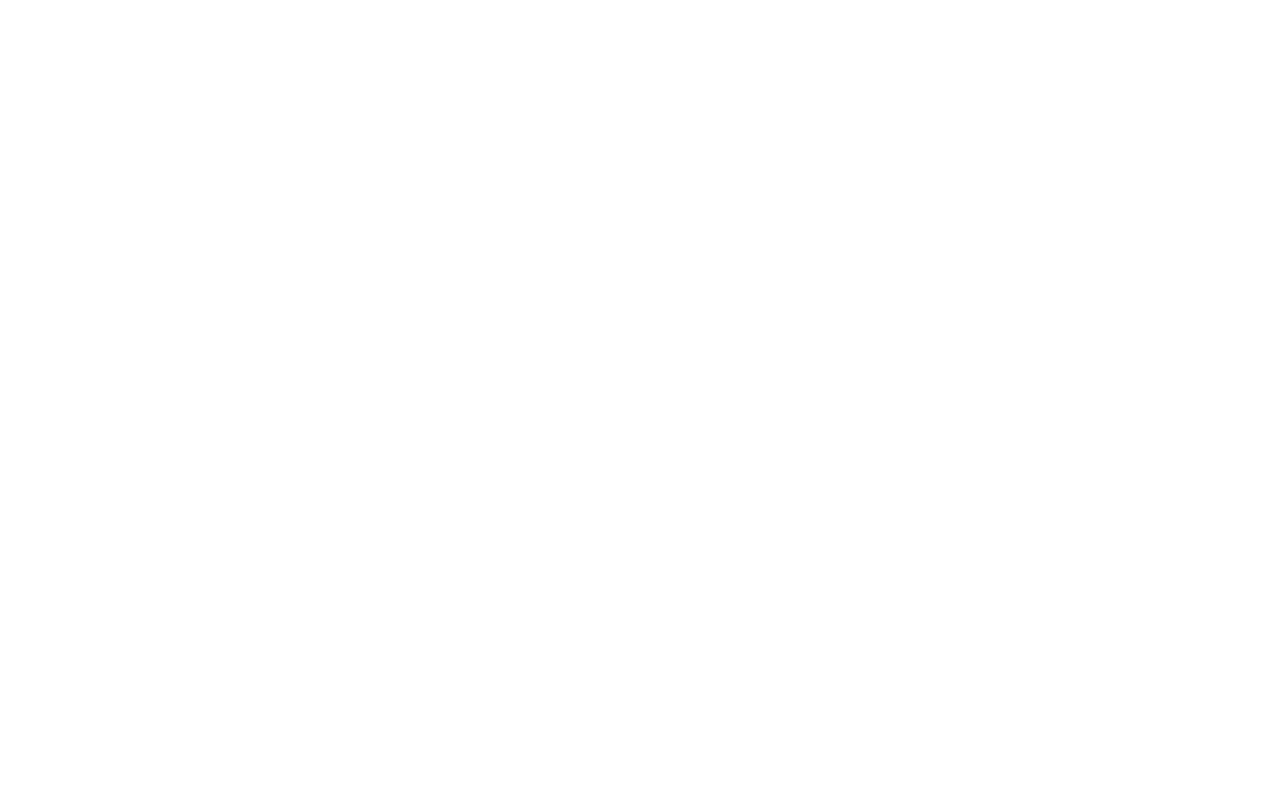
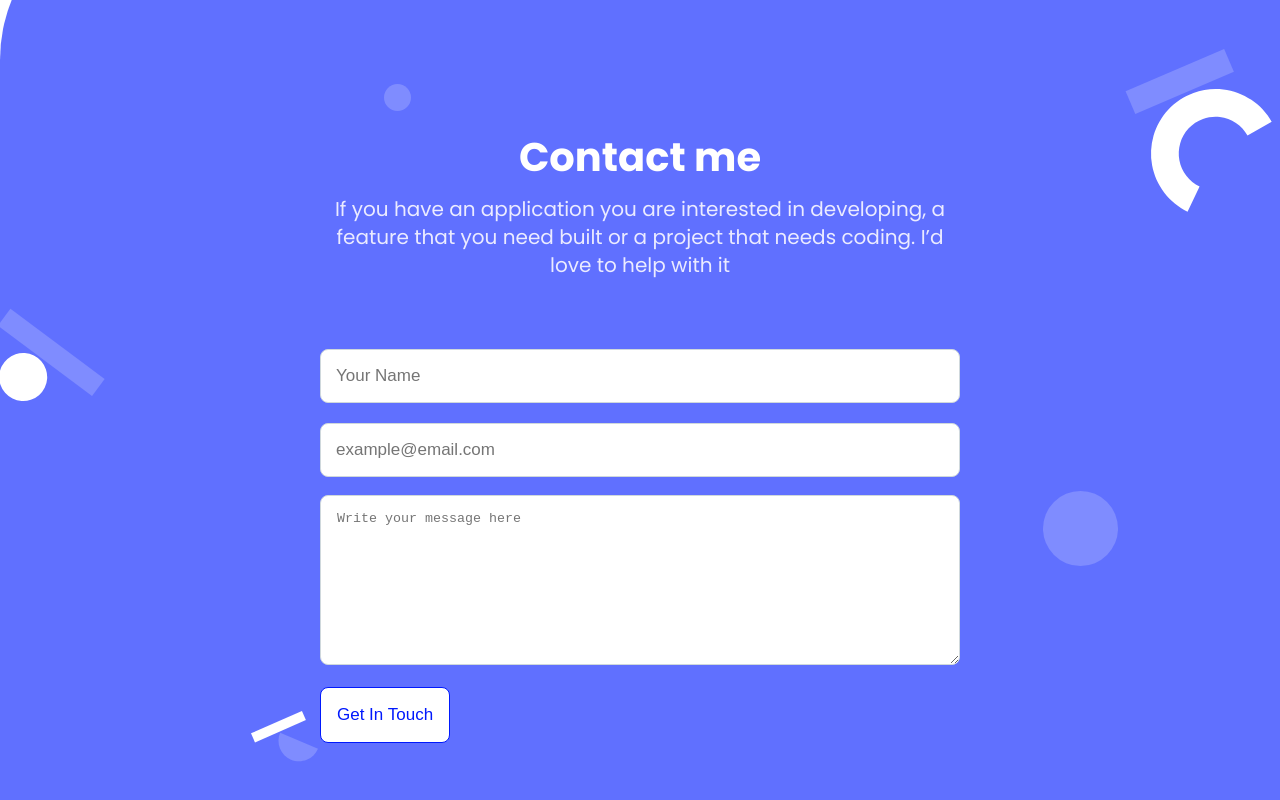
Before and after one commit to nottherealalanturing/nottherealalanturing.github.io, a React (Create React App) app: page / in a window 1280 px wide. Shown: the part 740-1540 px from the top of the page. Before the commit the page ends 800 px from the top, so only its background shows below. Built offline with nearby package versions, Linux system fonts and the light colour scheme.

Commit message:
feat: add style to contact section mark up

```diff
--- a/src/App.js
+++ b/src/App.js
@@ -1,10 +1,11 @@
 import React from 'react';
-import { Main, Navbar } from './components';
+import { Main, Navbar, Contact } from './components';
 
 const App = () => (
   <div>
     <Navbar />
     <Main />
+    <Contact />
   </div>
 );
 
--- a/src/components/ContactSection.js
+++ b/src/components/ContactSection.js
@@ -1,8 +1,9 @@
 import React from 'react';
+import styles from './styles/ContactSection.module.css';
 
 const ContactSection = () => (
-  <section className="contact-section" id="contact">
-    <section className="contact-me">
+  <section className={styles.contactSection} id="contact">
+    <div className={styles.contactContainer}>
       <h2>Contact me</h2>
       <p>
         If you have an application you are interested in developing, a feature that you need built
@@ -30,7 +31,7 @@
         <p className="validation-message" />
         <button type="submit">Get In Touch</button>
       </form>
-    </section>
+    </div>
   </section>
 );
 
--- /dev/null
+++ b/src/components/styles/ContactSection.module.css
@@ -0,0 +1,170 @@
+.contactSection {
+  background: #fff;
+}
+
+.contactContainer {
+  background-image: url('../../../public/images/contact\ form\ shapes-mobile.svg');
+  background-repeat: no-repeat;
+  background-position: 100%;
+  background-color: #6070ff;
+  border-radius: 50px 0 0 0;
+  display: flex;
+  flex-direction: column;
+  justify-content: center;
+  align-items: center;
+  padding: 0 24px;
+}
+
+.contactContainer > h2 {
+  font-weight: bold;
+  font-style: normal;
+  font-size: 40px;
+  line-height: 52px;
+  color: #fff;
+  margin-top: 103px;
+  margin-bottom: 12px;
+}
+
+.contactContainer > p {
+  font-weight: 400;
+  font-size: 20px;
+  line-height: 28px;
+  text-align: center;
+  color: #ebebff;
+}
+
+.contactContainer > form {
+  display: flex;
+  flex-direction: column;
+  justify-content: center;
+  align-items: center;
+  width: 100%;
+  margin-top: 50px;
+}
+
+input {
+  width: 100%;
+  background: #fff;
+  border: 1px solid #cfd8dc;
+  border-radius: 8px;
+  padding: 16px 15px;
+  font-size: 17px;
+  line-height: 20px;
+}
+
+input[type='text'] {
+  margin: 20px 0;
+}
+
+input,
+textarea {
+  transition: all 0.4s;
+}
+
+textarea {
+  margin-top: 18px;
+  margin-bottom: 22px;
+  width: 100%;
+  height: 170px;
+  background: #fff;
+  border: 1px solid #cfd8dc;
+  border-radius: 8px;
+  padding: 15px 16px;
+}
+
+form > button {
+  align-self: start;
+  padding: 15px 16px;
+  background: rgb(255, 255, 255);
+  border-radius: 8px;
+  border: 1px solid #0019fd;
+  font-weight: 500;
+  font-size: 17px;
+  line-height: 24px;
+  color: #0019fd;
+  margin-bottom: 45px;
+}
+
+.validation-message {
+  font-style: normal;
+  color: #f00;
+  text-align: center;
+  margin: 10px;
+  font-weight: 500;
+  font-size: 17px;
+  line-height: 28px;
+}
+
+.shake {
+  animation-name: shake;
+  animation-duration: 0.5s;
+  transform-origin: 50% 50%;
+}
+
+@keyframes shake {
+  0% {
+    transform: translate(2px, 1px) rotate(0deg);
+  }
+
+  10% {
+    transform: translate(-1px, -2px) rotate(-1deg);
+  }
+
+  20% {
+    -webkit-transform: translate(-3px, 0) rotate(1deg);
+  }
+
+  30% {
+    -webkit-transform: translate(0, 2px) rotate(0deg);
+  }
+
+  40% {
+    -webkit-transform: translate(1px, -1px) rotate(1deg);
+  }
+
+  50% {
+    -webkit-transform: translate(-1px, 2px) rotate(-1deg);
+  }
+
+  60% {
+    -webkit-transform: translate(-3px, 1px) rotate(0deg);
+  }
+
+  70% {
+    -webkit-transform: translate(2px, 1px) rotate(-1deg);
+  }
+
+  80% {
+    -webkit-transform: translate(-1px, -1px) rotate(1deg);
+  }
+
+  90% {
+    -webkit-transform: translate(2px, 2px) rotate(0deg);
+  }
+
+  100% {
+    -webkit-transform: translate(1px, -2px) rotate(-1deg);
+  }
+}
+
+@media only screen and (min-width: 800px) {
+  .contactContainer {
+    padding: 10% 25%;
+    border-top-left-radius: 160px;
+    background-image: url('../../../public/images/footer-bg.svg');
+  }
+
+  form > button {
+    transition: background-color 0.5s, color 0.5s;
+  }
+
+  form > button:hover {
+    background-color: #172dfab0;
+    color: #fff;
+  }
+
+  input:hover,
+  textarea:hover {
+    padding-left: 5px;
+  }
+}
```
Also changed, not shown: src/components/styles/ContantSection.module.css (deleted, +0 -140 lines).
